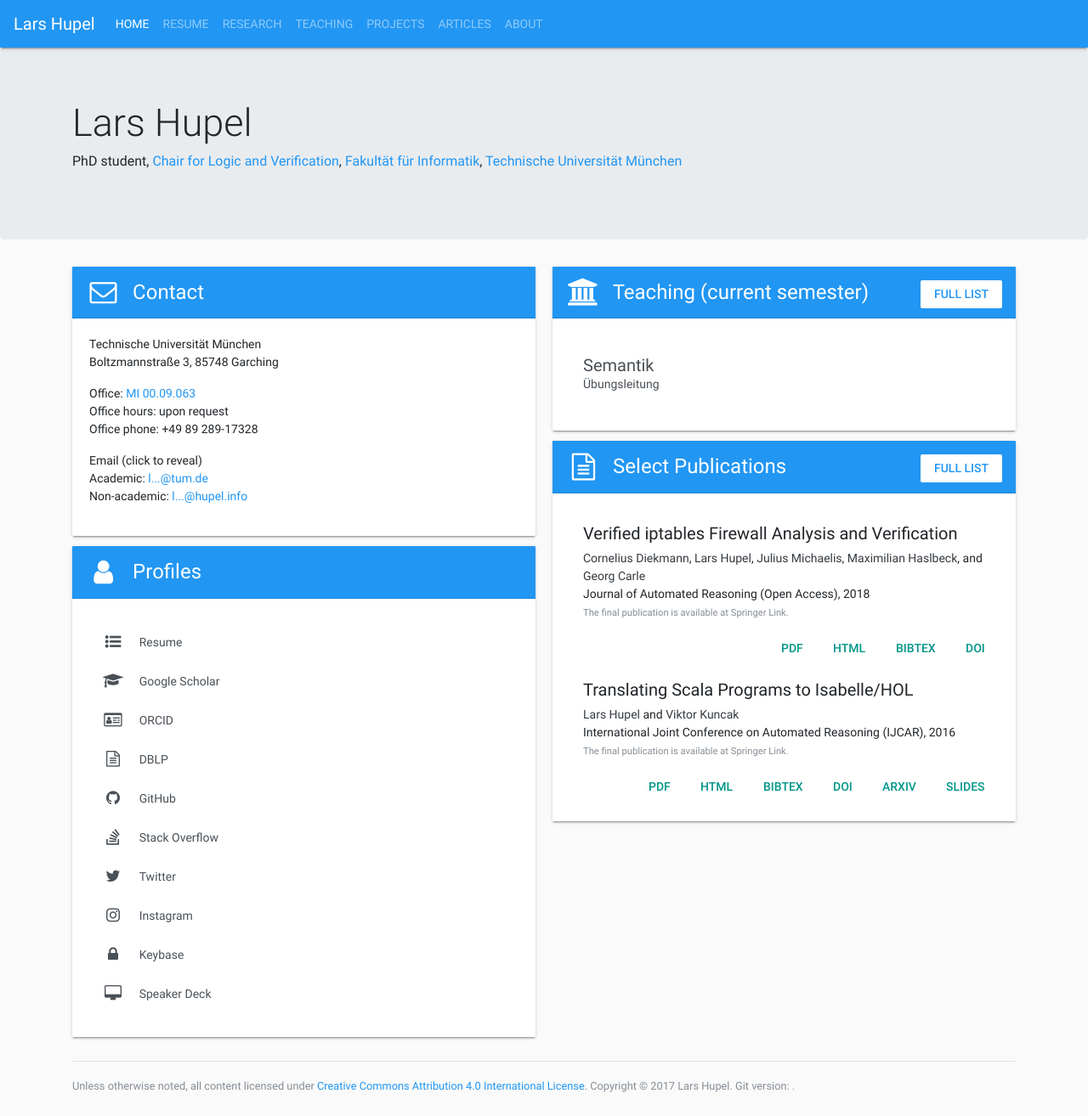
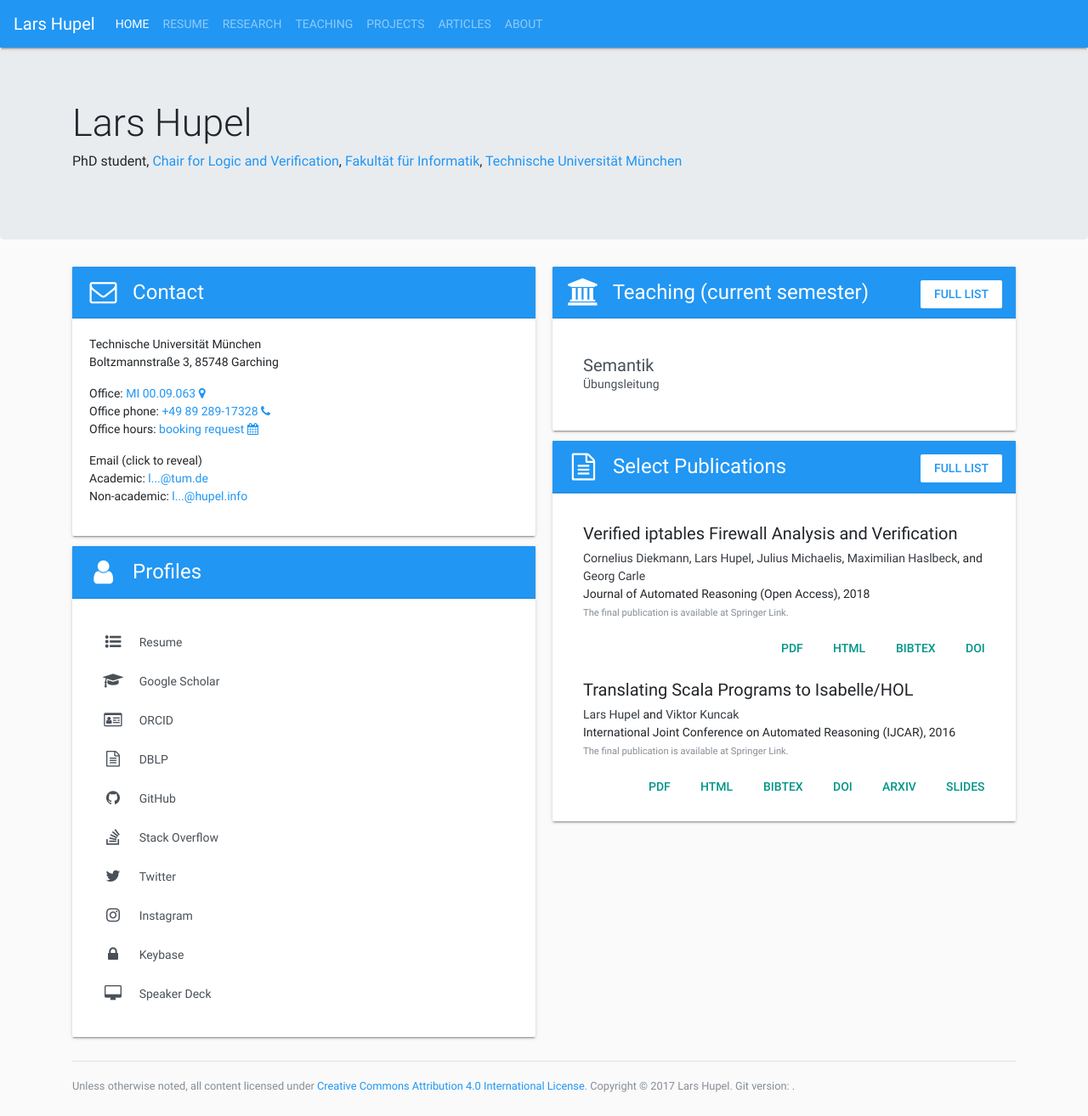
Before and after one commit to larsrh/website, a Jekyll site: the page built from index.html, in a window 1280 px wide. Shown: the whole page at 85% size. Built offline with Jekyll 4.4.1, drawn with Linux system fonts in a browser that asks for light colours; comment, search, counter and statistics services are not loaded.

Commit message:
update contact details

```diff
--- a/_includes/contact.html
+++ b/_includes/contact.html
@@ -1,8 +1,9 @@
 <p>Technische Universität München<br />
 Boltzmannstraße 3, 85748 Garching</p>
-<p>Office: <a href="https://portal.mytum.de/displayRoomMap?00.09.063@5609">MI 00.09.063</a><br />
-Office hours: upon request<br />
-Office phone: +49 89 289-17328</p>
+<p>Office: <a href="https://portal.mytum.de/displayRoomMap?00.09.063@5609">MI 00.09.063 <i class="fa fa-map-marker"></i></a><br />
+Office phone: <a href="+498928917328">+49 89 289-17328 <i class="fa fa-phone"></i></a></br />
+Office hours: <a href="https://larsrh.youcanbook.me/">booking request <i class="fa fa-calendar"></i></a>
+</p>
 <p>Email (click to reveal)<br />
 Academic: <a href="http://www.google.com/recaptcha/mailhide/d?k=01RYEMxTU3La7HOz9NhEDhQA==&amp;c=HFbpQ9BxPBz8SV5Ahj_AVXoSCZqGHwmFtJ6PbbMPRV4=" onclick="window.open('http://www.google.com/recaptcha/mailhide/d?k\x3d01RYEMxTU3La7HOz9NhEDhQA\x3d\x3d\x26c\x3dHFbpQ9BxPBz8SV5Ahj_AVXoSCZqGHwmFtJ6PbbMPRV4\x3d', '', 'toolbar=0,scrollbars=0,location=0,statusbar=0,menubar=0,resizable=0,width=500,height=300'); return false;" title="Reveal this e-mail address">l...@tum.de</a><br />
 Non-academic: <a href="http://www.google.com/recaptcha/mailhide/d?k=01PAt7IRJa0LJx1GfnDr_xcA==&amp;c=9fms_i97epk5yRfaeh9pLQ==" onclick="window.open('http://www.google.com/recaptcha/mailhide/d?k\x3d01PAt7IRJa0LJx1GfnDr_xcA\x3d\x3d\x26c\x3d9fms_i97epk5yRfaeh9pLQ\x3d\x3d', '', 'toolbar=0,scrollbars=0,location=0,statusbar=0,menubar=0,resizable=0,width=500,height=300'); return false;" title="Reveal this e-mail address">l...@hupel.info</a></p>
```
